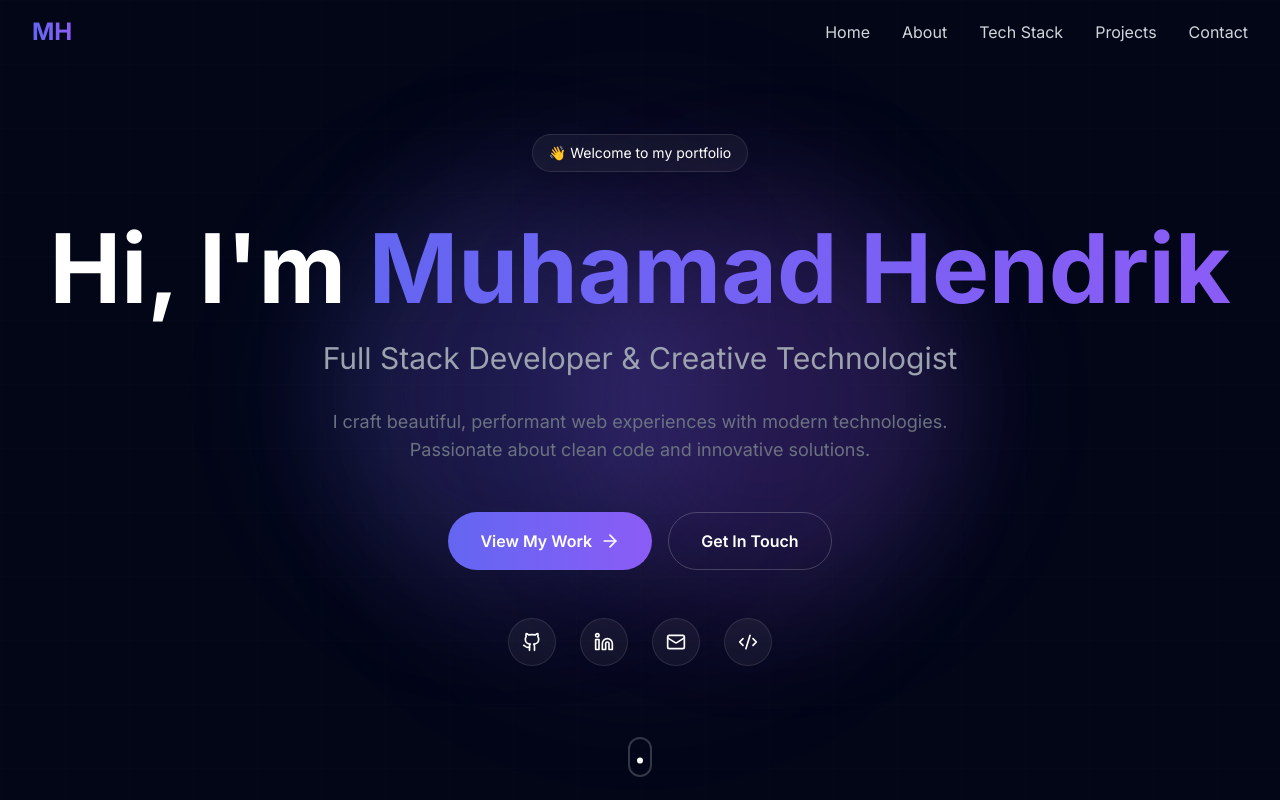
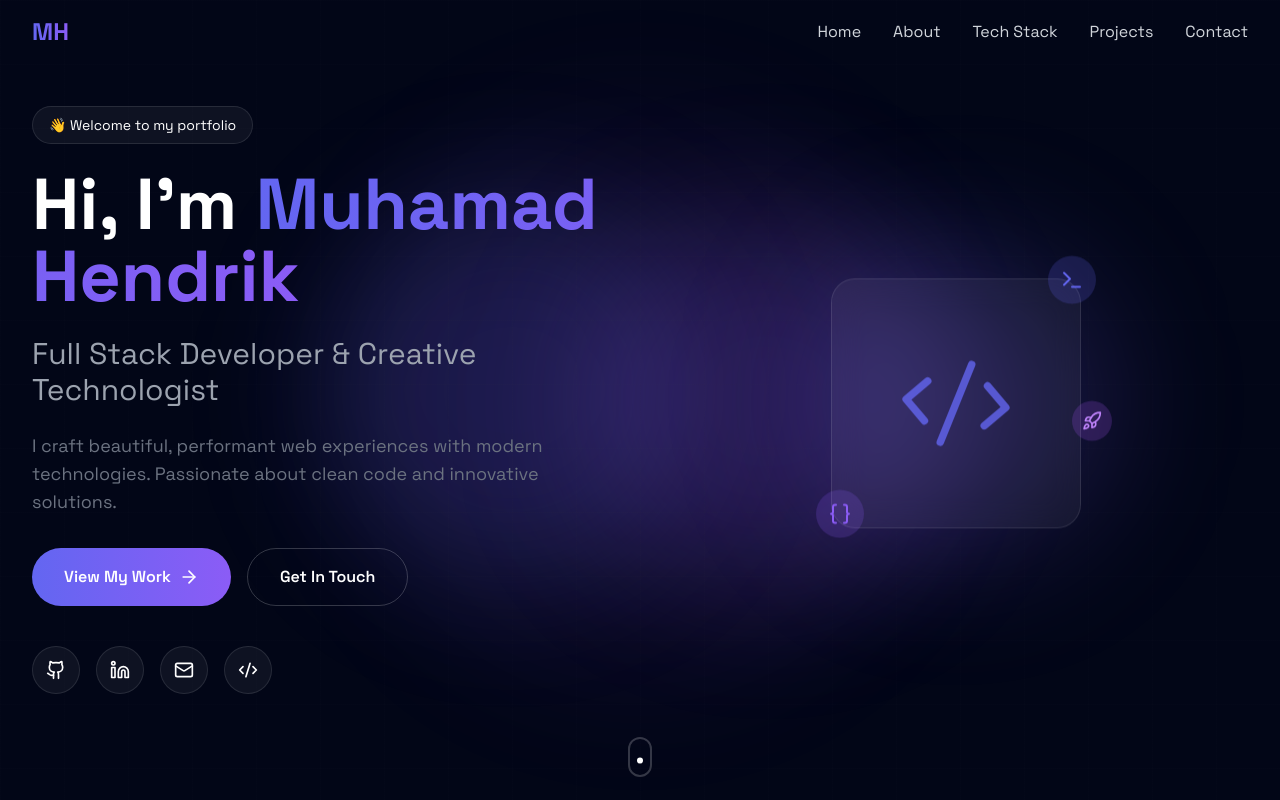
Before and after one commit to muhamadhendrik/portfolio-react-vite, a React (Vite) app: page / in a window 1280 px wide. Shown: the top 800 px of the page. Built offline with nearby package versions, Linux system fonts and the light colour scheme.

Commit message:
Perbaikan font dan section hero

```diff
--- a/index.html
+++ b/index.html
@@ -29,7 +29,7 @@
     <!-- Fonts -->
     <link rel="preconnect" href="https://fonts.googleapis.com" />
     <link rel="preconnect" href="https://fonts.gstatic.com" crossorigin />
-    <link href="https://fonts.googleapis.com/css2?family=Inter:wght@300;400;500;600;700;800&display=swap" rel="stylesheet" />
+    <link href="https://fonts.googleapis.com/css2?family=Space+Grotesk:wght@300;400;500;600;700&display=swap" rel="stylesheet" />
   </head>
   <body>
     <div id="root"></div>
--- a/src/components/sections/Hero.jsx
+++ b/src/components/sections/Hero.jsx
@@ -1,5 +1,5 @@
 import { motion } from 'framer-motion';
-import { Github, Linkedin, Mail, ArrowRight, Code2 } from 'lucide-react';
+import { Github, Linkedin, Mail, ArrowRight, Code2, Terminal, Braces, Rocket } from 'lucide-react';
 
 const Hero = () => {
   const socialLinks = [
@@ -41,21 +41,24 @@ const Hero = () => {
       {/* Grid Pattern */}
       <div className="absolute inset-0 bg-[linear-gradient(to_right,#4f4f4f08_1px,transparent_1px),linear-gradient(to_bottom,#4f4f4f08_1px,transparent_1px)] bg-[size:64px_64px]" />
 
+      <div className="relative z-10 max-w-7xl mx-auto px-4 sm:px-6 lg:px-8 w-full">
+        <div className="grid lg:grid-cols-2 gap-12 items-center">
+          {/* Left Side - Text Content */}
           <motion.div
             variants={containerVariants}
             initial="hidden"
             animate="visible"
-        className="relative z-10 max-w-7xl mx-auto px-4 sm:px-6 lg:px-8 text-center"
+            className="text-center lg:text-left"
           >
             <motion.div variants={itemVariants} className="mb-6">
-          <span className="inline-block px-4 py-2 rounded-full bg-white/5 border border-white/10 text-sm mb-6">
+              <span className="inline-block px-4 py-2 rounded-full bg-white/5 border border-white/10 text-sm">
                 👋 Welcome to my portfolio
               </span>
             </motion.div>
 
             <motion.h1
               variants={itemVariants}
-          className="text-5xl sm:text-6xl md:text-7xl lg:text-8xl font-bold mb-6"
+              className="text-4xl sm:text-5xl md:text-6xl lg:text-7xl font-bold mb-6"
             >
               Hi, I'm{' '}
               <span className="gradient-text">Muhamad Hendrik</span>
@@ -63,20 +66,20 @@ const Hero = () => {
 
             <motion.p
               variants={itemVariants}
-          className="text-xl sm:text-2xl md:text-3xl text-gray-400 mb-8 max-w-3xl mx-auto"
+              className="text-xl sm:text-2xl md:text-3xl text-gray-400 mb-6"
             >
               Full Stack Developer & Creative Technologist
             </motion.p>
 
             <motion.p
               variants={itemVariants}
-          className="text-lg text-gray-500 mb-12 max-w-2xl mx-auto"
+              className="text-base sm:text-lg text-gray-500 mb-8 max-w-xl"
             >
               I craft beautiful, performant web experiences with modern technologies.
               Passionate about clean code and innovative solutions.
             </motion.p>
 
-        <motion.div variants={itemVariants} className="flex flex-col sm:flex-row gap-4 justify-center mb-12">
+            <motion.div variants={itemVariants} className="flex flex-col sm:flex-row gap-4 justify-center lg:justify-start mb-10">
               <motion.a
                 href="#projects"
                 whileHover={{ scale: 1.05 }}
@@ -96,7 +99,7 @@ const Hero = () => {
               </motion.a>
             </motion.div>
 
-        <motion.div variants={itemVariants} className="flex justify-center gap-6">
+            <motion.div variants={itemVariants} className="flex gap-4 justify-center lg:justify-start">
               {socialLinks.map((social) => (
                 <motion.a
                   key={social.label}
@@ -111,6 +114,62 @@ const Hero = () => {
               ))}
             </motion.div>
           </motion.div>
+
+          {/* Right Side - Lightweight Animated Element */}
+          <motion.div
+            initial={{ opacity: 0, scale: 0.8 }}
+            animate={{ opacity: 1, scale: 1 }}
+            transition={{ duration: 0.8, delay: 0.2 }}
+            className="relative flex items-center justify-center"
+          >
+            {/* Floating code icon with simple animation */}
+            <div className="relative w-72 h-72 sm:w-80 sm:h-80 flex items-center justify-center">
+              {/* Subtle background glow */}
+              <div className="absolute inset-0 bg-gradient-to-br from-primary/20 to-secondary/20 rounded-full blur-3xl" />
+
+              {/* Main floating card */}
+              <motion.div
+                animate={{ y: [-10, 10, -10] }}
+                transition={{ duration: 4, repeat: Infinity, ease: "easeInOut" }}
+                className="relative glass-card rounded-3xl p-12 sm:p-16"
+              >
+                {/* Large code icon */}
+                <motion.div
+                  animate={{ rotate: [0, 5, -5, 0] }}
+                  transition={{ duration: 3, repeat: Infinity }}
+                >
+                  <Code2 size={120} className="text-primary/80" strokeWidth={1.5} />
+                </motion.div>
+
+                {/* Floating mini icons around */}
+                <motion.div
+                  animate={{ y: [0, -8, 0] }}
+                  transition={{ duration: 2, repeat: Infinity, delay: 0 }}
+                  className="absolute -top-4 -right-4 w-12 h-12 bg-primary/20 rounded-full flex items-center justify-center"
+                >
+                  <Terminal size={24} className="text-primary" />
+                </motion.div>
+
+                <motion.div
+                  animate={{ y: [0, -8, 0] }}
+                  transition={{ duration: 2, repeat: Infinity, delay: 0.3 }}
+                  className="absolute -bottom-4 -left-4 w-12 h-12 bg-secondary/20 rounded-full flex items-center justify-center"
+                >
+                  <Braces size={24} className="text-secondary" />
+                </motion.div>
+
+                <motion.div
+                  animate={{ y: [0, -8, 0] }}
+                  transition={{ duration: 2, repeat: Infinity, delay: 0.6 }}
+                  className="absolute top-1/2 -right-8 w-10 h-10 bg-purple-500/20 rounded-full flex items-center justify-center"
+                >
+                  <Rocket size={20} className="text-purple-400" />
+                </motion.div>
+              </motion.div>
+            </div>
+          </motion.div>
+        </div>
+      </div>
 
       {/* Scroll Indicator */}
       <motion.div
--- a/tailwind.config.js
+++ b/tailwind.config.js
@@ -7,7 +7,7 @@ export default {
   theme: {
     extend: {
       fontFamily: {
-        sans: ['Inter', 'system-ui', 'sans-serif'],
+        sans: ['Space Grotesk', 'system-ui', 'sans-serif'],
       },
       colors: {
         primary: '#6366f1',
```
Lines whose indentation alone changed are shown as unchanged.
